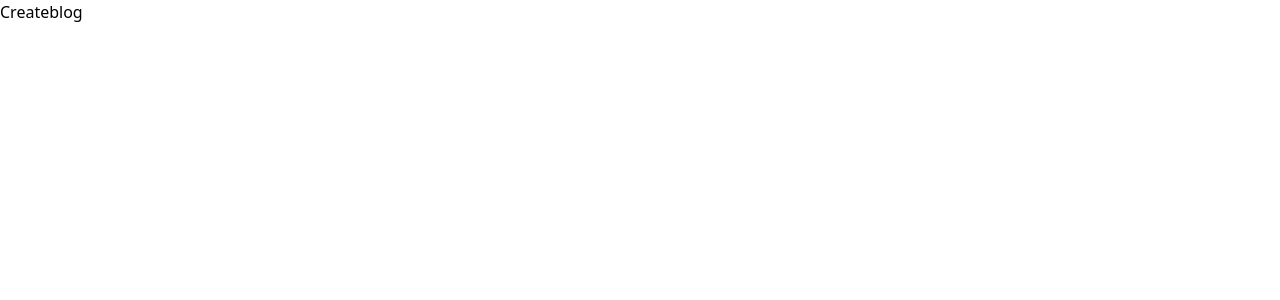
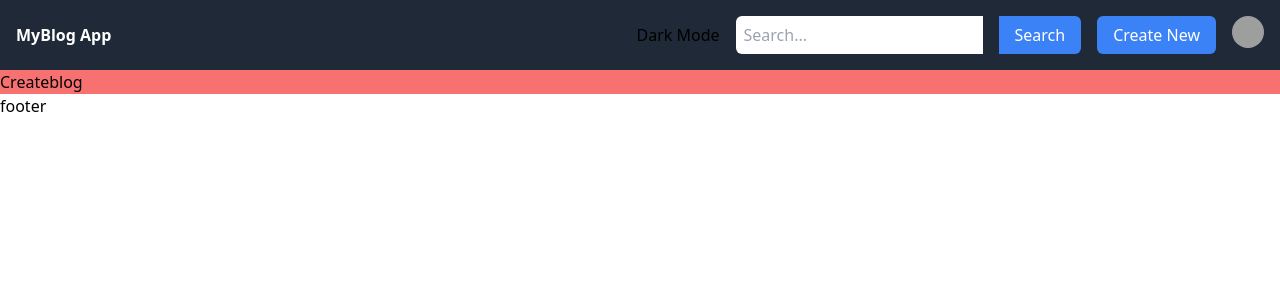
Before and after one commit to shekeramit/blogApp, a React (Vite) app: page /createblog in a window 1280 px wide. Shown: the top 300 px of the page. Built offline with nearby package versions, Linux system fonts and the light colour scheme; grey boxes are pictures that could not be loaded.

Commit message:
outlet setup

```diff
--- a/src/App.jsx
+++ b/src/App.jsx
@@ -1,23 +1,25 @@
-import Signup from './components/Signup';
-import Login from './components/Login';
-import './App.css'
-import { BrowserRouter, Route, Routes } from 'react-router-dom';
-import Home from './components/Home';
-import Readblog from './components/Readblog';
-import Createblog from './components/Createblog';
+import Signup from "./components/Signup";
+import Login from "./components/Login";
+import "./App.css";
+import { BrowserRouter, Route, Routes } from "react-router-dom";
+import Readblog from "./components/Readblog";
+import Createblog from "./components/Createblog";
+import Layout from "./Layout/Layout";
+import { Blogmain } from "./components/Blogmain";
 function App() {
   return (
     <BrowserRouter>
       <Routes>
-        <Route path='/' element = <Home/>/>
-        <Route path='/login' element = <Login/>/>
-        <Route path='/signup' element =<Signup/>/>
-        <Route path='/readblog' element =<Readblog/>/>
-        <Route path='/createblog' element =<Createblog/>/>
+        <Route path="/"   element=<Layout/>>
+          <Route index element=<Blogmain/>/>
+          <Route path="/login" element=<Login /> />
+          <Route path="/signup" element=<Signup /> />
+          <Route path="/readblog" element=<Readblog /> />
+          <Route path="/createblog" element=<Createblog /> />
+        </Route>
       </Routes>
     </BrowserRouter>
-
-  )
+  );
 }
 
-export default App
+export default App;
--- /dev/null
+++ b/src/Layout/Layout.jsx
@@ -0,0 +1,19 @@
+import { Outlet } from "react-router-dom";
+import Navbar from "../components/Navbar";
+export default function Layout() {
+  return (
+    <>
+      <main>
+        <section>
+        <Navbar/>
+        </section>
+        <section>
+          <Outlet/>
+        </section>
+        <section>
+          footer
+        </section>
+      </main>
+    </>
+  );
+}
--- a/src/components/Blogmain.jsx
+++ b/src/components/Blogmain.jsx
@@ -1,4 +1,6 @@
 import { Link, } from "react-router-dom";
+import Bannar from "./Bannar";
+import Blogcatogery from "./Blogcategory";
 
 const callouts = [
     {
@@ -69,6 +71,8 @@ const callouts = [
   export function Blogmain() {
     return (
       <div className="bg-gray-100">
+      <Bannar/>
+      <Blogcatogery/>
         <div className="mx-auto max-w-7xl px-4 sm:px-6 lg:px-8">
           <div className="mx-auto max-w-2xl py-4 sm:py-5 lg:max-w-none lg:py-10">
             <div className="mt-2 space-y-12 lg:grid lg:grid-cols-3 lg:gap-x-6 lg:space-y-0">
--- a/src/components/Createblog.jsx
+++ b/src/components/Createblog.jsx
@@ -2,7 +2,7 @@ import React from 'react'
 
 const Createblog = () => {
   return (
-    <div>Createblog</div>
+    <div className=' bg-red-400'>Createblog</div>
   )
 }
 
--- a/src/components/Home.jsx
+++ /dev/null
@@ -1,20 +0,0 @@
-import React from 'react'
-import Navbar from './Navbar'
-import { Blogmain } from './Blogmain'
-import Bannar from './Bannar';
-import Blogcatogery from './Blogcategory';
-import Pagination from './Pagination';
-
-const Home = () => {
-  return (
-    <div>
-        <Navbar/>
-        <Bannar/>
-        <Blogcatogery/>
-        <Blogmain/>
-        {/* <Pagination/> */}
-    </div>
-  )
-}
-
-export default Home
--- a/src/components/Navbar.jsx
+++ b/src/components/Navbar.jsx
@@ -7,8 +7,6 @@ const Navbar = () => {
 
   const toggleDarkMode = () => {
     setDarkMode(!darkMode);
-    // You can also use localStorage to persist the user's preference
-    // localStorage.setItem('darkModeEnabled', !darkMode);
   };
   const handleLogout = () => {
     navigate('/login');
```
